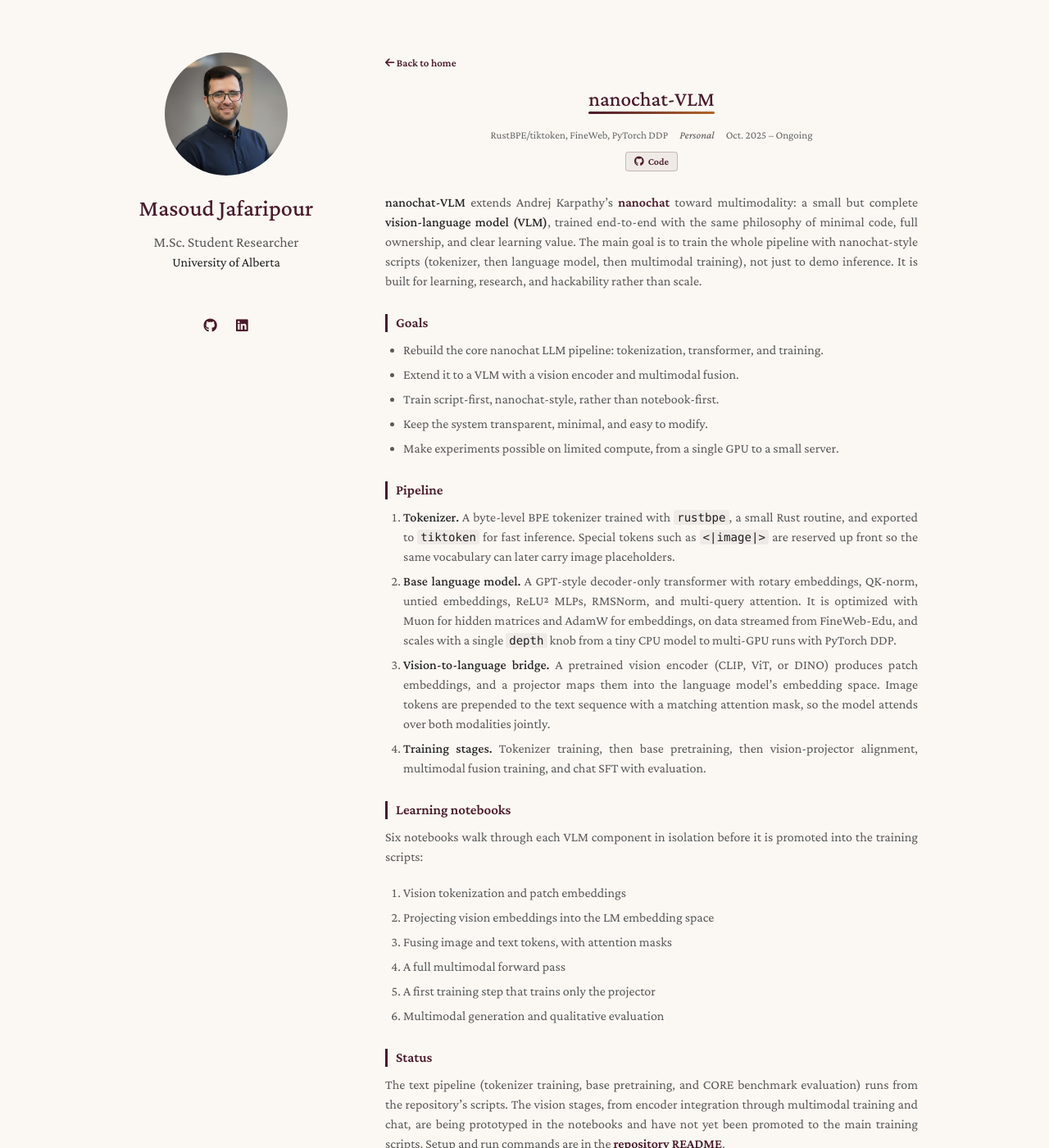
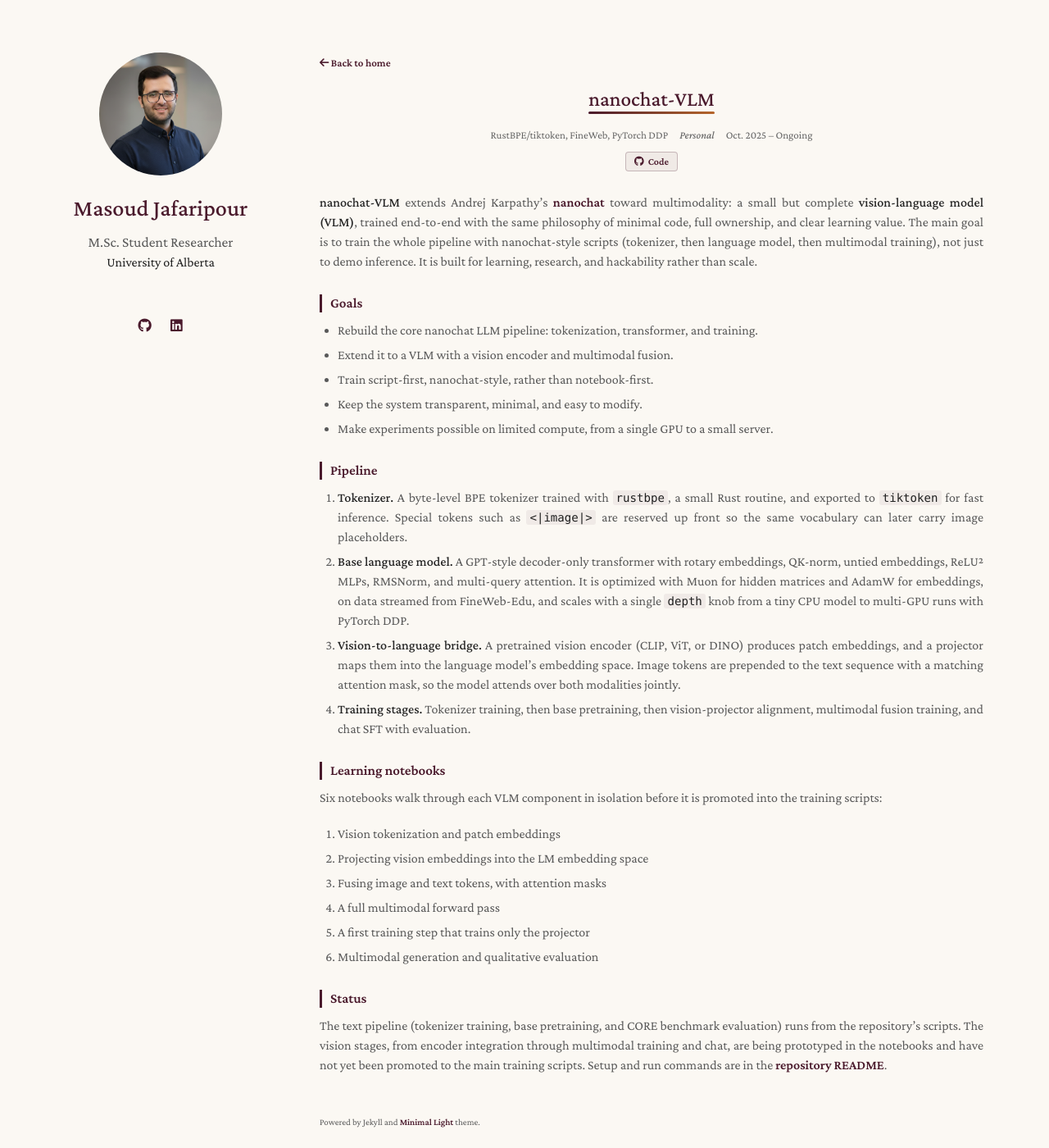
Before and after one commit to Masoudjafaripour/masoudjafaripour.github.io, a Jekyll site: the page built from projects/nanochat-vlm.md, in a window 1280 px wide and 1400 px high. Shown: the whole window at 82% size. Built offline with Jekyll 4.4.1, drawn with Linux system fonts in a browser that asks for light colours; a style sheet for code colours, icons or effects is not loaded.

Commit message:
Widen content column on large screens
Co-Authored-By: Claude Opus 5.5 <noreply@anthropic.com>

```diff
--- a/assets/css/custom.css
+++ b/assets/css/custom.css
@@ -16,6 +16,19 @@
 
 body {
   background-color: var(--site-bg);
+}
+
+/* Wider content column on large screens. The theme's 960px frame (232px
+   sidebar + 650px column) stays below this breakpoint so mid-size windows
+   never scroll sideways. */
+@media screen and (min-width: 1180px) {
+  .wrapper {
+    width: 1120px;
+  }
+
+  section {
+    width: 810px;
+  }
 }
 
 /* Profile header */
```
